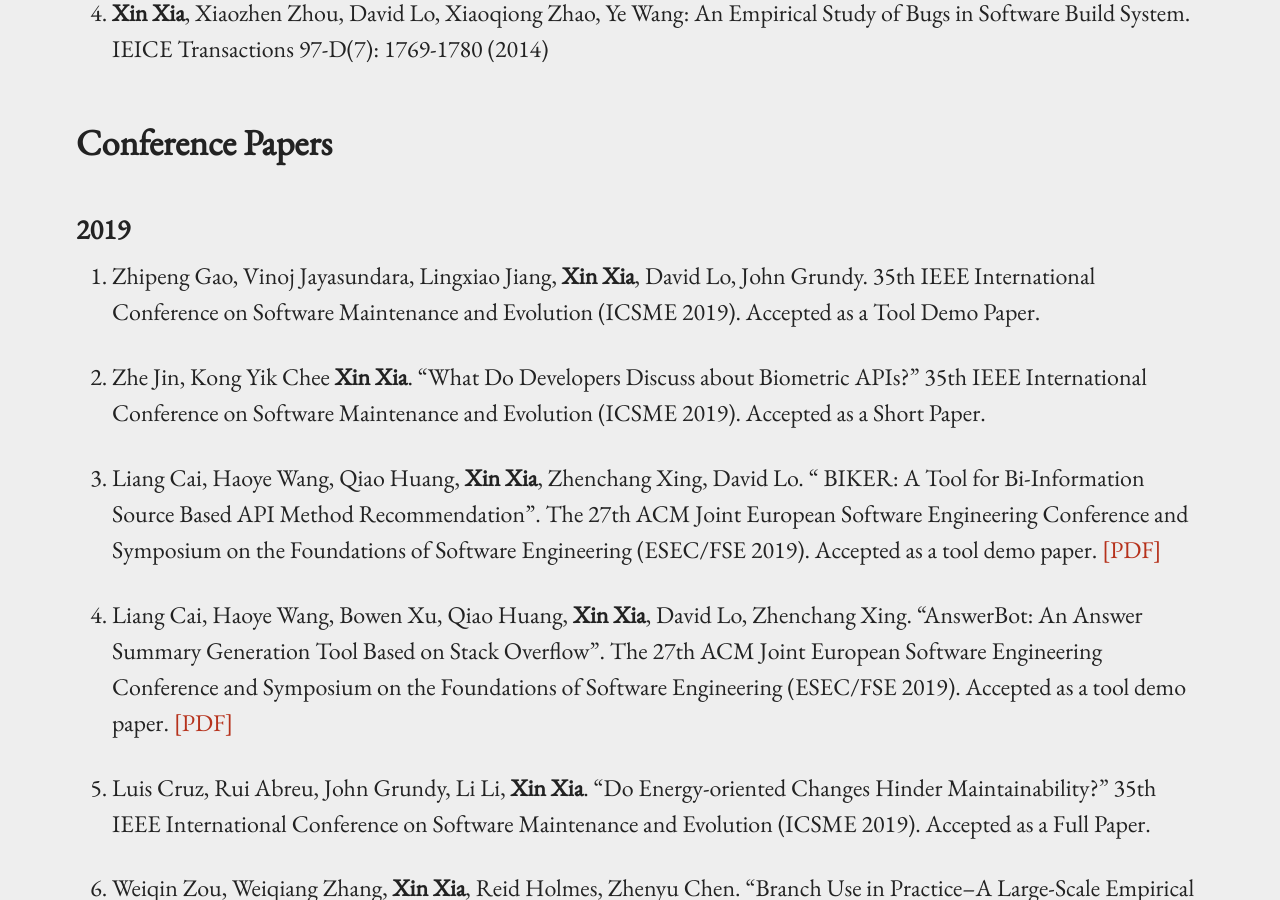
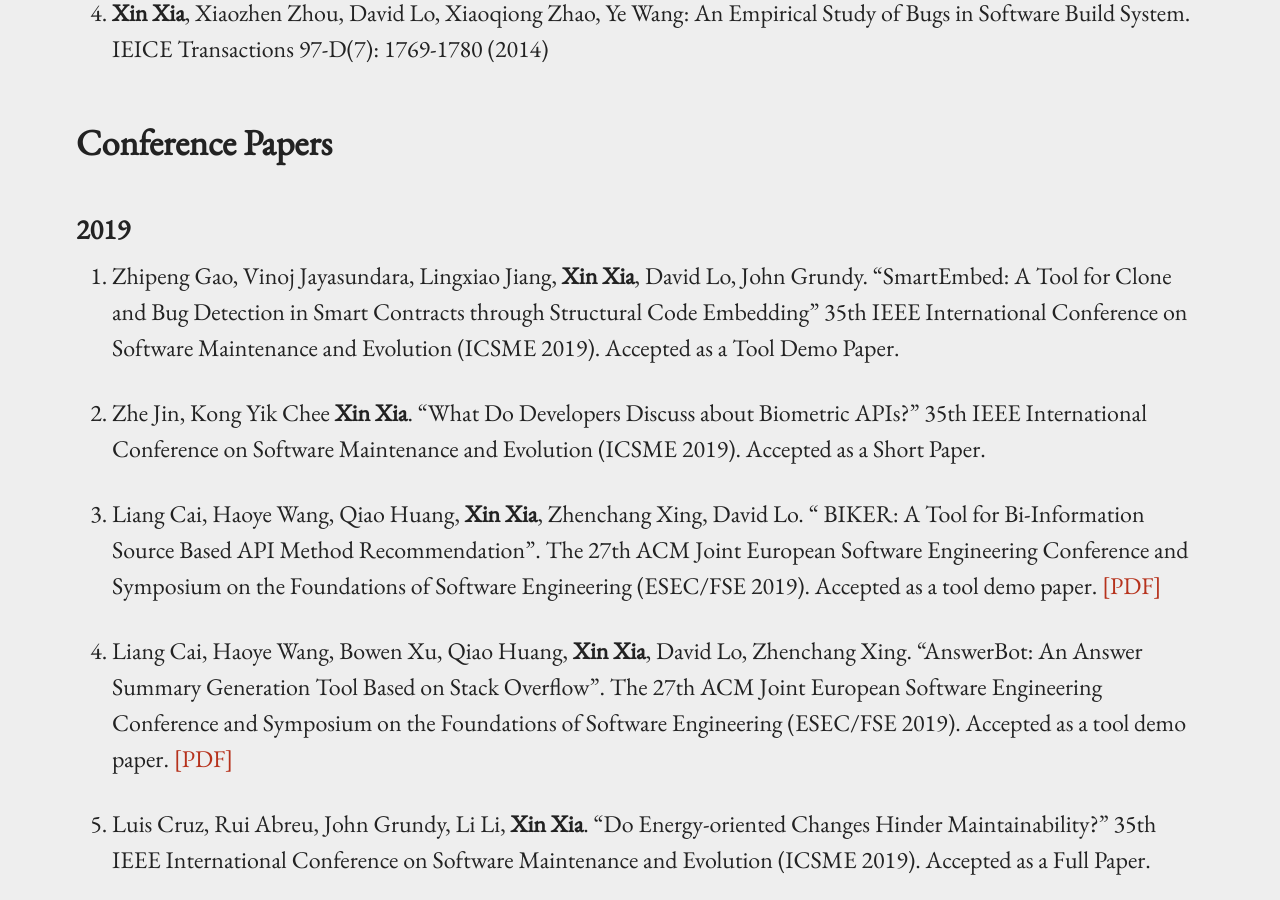
Before and after one commit to xin-xia/xin-xia.github.io, a Jekyll site: the page built from publication.md, in a window 1280 px wide and 900 px high, scrolled down 6987 px. Built offline with Jekyll 4.4.1, drawn with Linux system fonts in a browser that asks for light colours; our own code applies the rules of GitHub Pages for plain Markdown files.

Commit message:
ddddddddd

```diff
--- a/publication.md
+++ b/publication.md
@@ -144,7 +144,7 @@ permalink: /publication/
 
 ### 2019
 
-83. Zhipeng Gao, Vinoj Jayasundara, Lingxiao Jiang, <strong>Xin Xia</strong>, David Lo, John Grundy. 35th IEEE International Conference on Software Maintenance and Evolution (ICSME 2019).  Accepted as a Tool Demo Paper. <br />
+83. Zhipeng Gao, Vinoj Jayasundara, Lingxiao Jiang, <strong>Xin Xia</strong>, David Lo, John Grundy. "SmartEmbed: A Tool for Clone and Bug Detection in Smart Contracts through Structural Code Embedding" 35th IEEE International Conference on Software Maintenance and Evolution (ICSME 2019).  Accepted as a Tool Demo Paper. <br />
 
 82. Zhe Jin, Kong Yik Chee <strong>Xin Xia</strong>. "What Do Developers Discuss about Biometric APIs?" 35th IEEE International Conference on Software Maintenance and Evolution (ICSME 2019).  Accepted as a Short Paper. <br />
 
```
